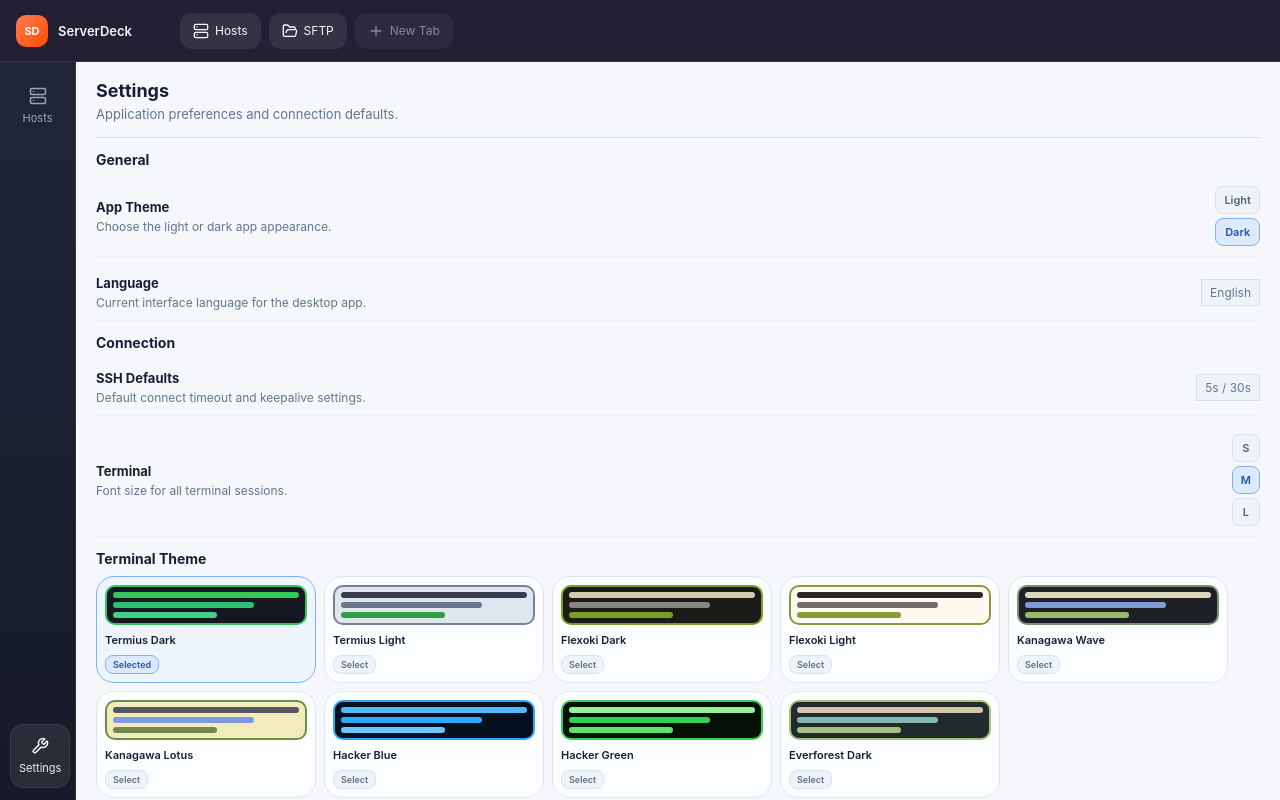
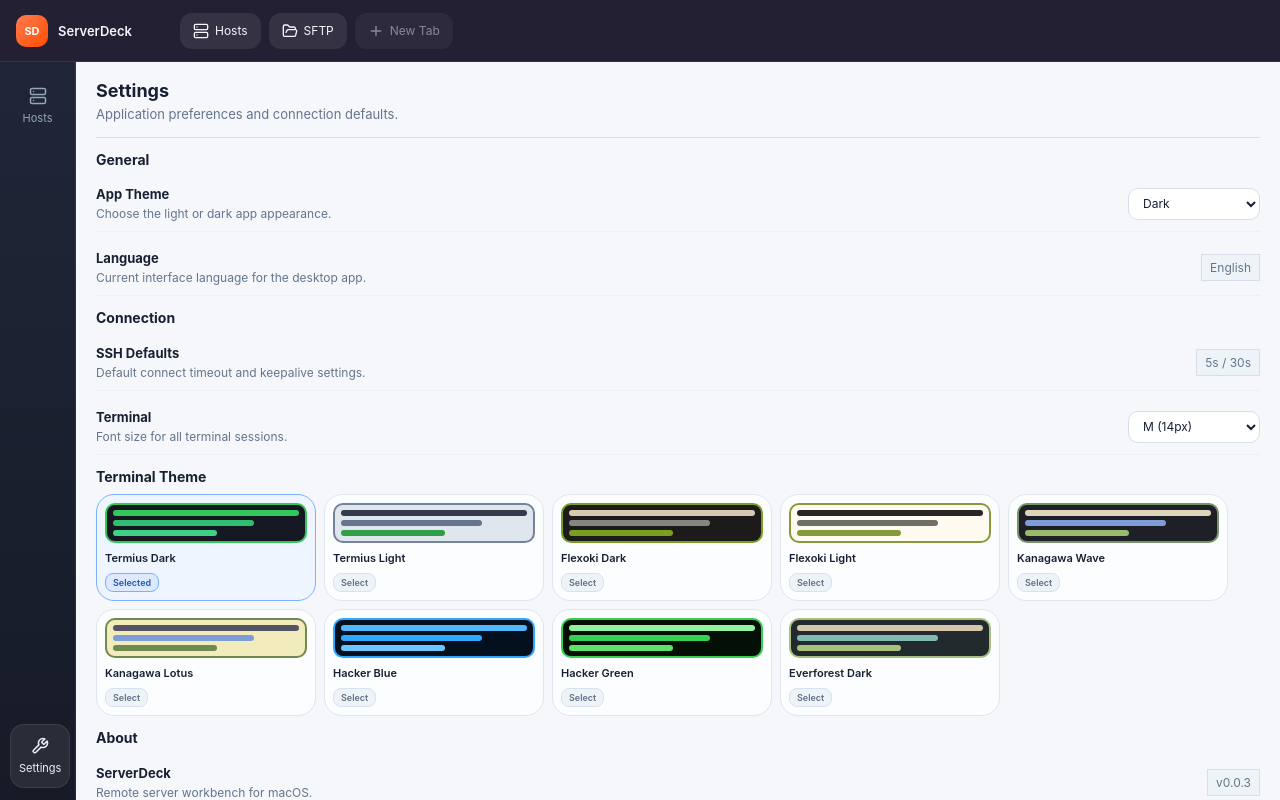
Before and after one commit to qfxiongbinbin/serverdeck, a React (Vite) app in the folder ServerDeck/: page / in a window 1280 px wide. Both pictures are taken after a click on the button "Settings". Built offline with nearby package versions, Linux system fonts and the light colour scheme.

Commit message:
refactor: use select controls in settings

```diff
--- a/ServerDeck/src/App.tsx
+++ b/ServerDeck/src/App.tsx
@@ -1508,18 +1508,17 @@
                       <strong>App Theme</strong>
                       <span>Choose the light or dark app appearance.</span>
                     </div>
-                    <div className="settings-chip-group">
+                    <select
+                      className="settings-select"
+                      value={settings.appTheme}
+                      onChange={(event) => handleSelectAppTheme(event.target.value as AppSettings["appTheme"])}
+                    >
                       {appThemeOptions.map((option) => (
-                        <button
-                          key={option.value}
-                          type="button"
-                          className={`settings-chip ${settings.appTheme === option.value ? "settings-chip--active" : ""}`}
-                          onClick={() => handleSelectAppTheme(option.value)}
-                        >
+                        <option key={option.value} value={option.value}>
                           {option.label}
-                        </button>
+                        </option>
                       ))}
-                    </div>
+                    </select>
                   </div>
                   <div className="settings-item">
                     <div>
@@ -1544,18 +1543,17 @@
                       <strong>Terminal</strong>
                       <span>Font size for all terminal sessions.</span>
                     </div>
-                    <div className="settings-chip-group">
+                    <select
+                      className="settings-select"
+                      value={String(settings.terminalFontSize)}
+                      onChange={(event) => handleSelectTerminalFontSize(Number(event.target.value))}
+                    >
                       {terminalFontSizeOptions.map((option) => (
-                        <button
-                          key={option.value}
-                          type="button"
-                          className={`settings-chip ${settings.terminalFontSize === option.value ? "settings-chip--active" : ""}`}
-                          onClick={() => handleSelectTerminalFontSize(option.value)}
-                        >
-                          {option.label}
-                        </button>
+                        <option key={option.value} value={option.value}>
+                          {option.label} ({option.value}px)
+                        </option>
                       ))}
-                    </div>
+                    </select>
                   </div>
                 </section>
 
--- a/ServerDeck/src/styles/app.css
+++ b/ServerDeck/src/styles/app.css
@@ -1095,6 +1095,18 @@
   color: #2456aa;
 }
 
+.settings-select {
+  width: 132px;
+  min-width: 132px;
+  height: 32px;
+  padding: 0 10px;
+  border-radius: 10px;
+  border-color: var(--white-line);
+  background: white;
+  color: var(--white-text);
+  font-size: 12px;
+}
+
 .theme-list {
   display: grid;
   gap: 10px;
```
